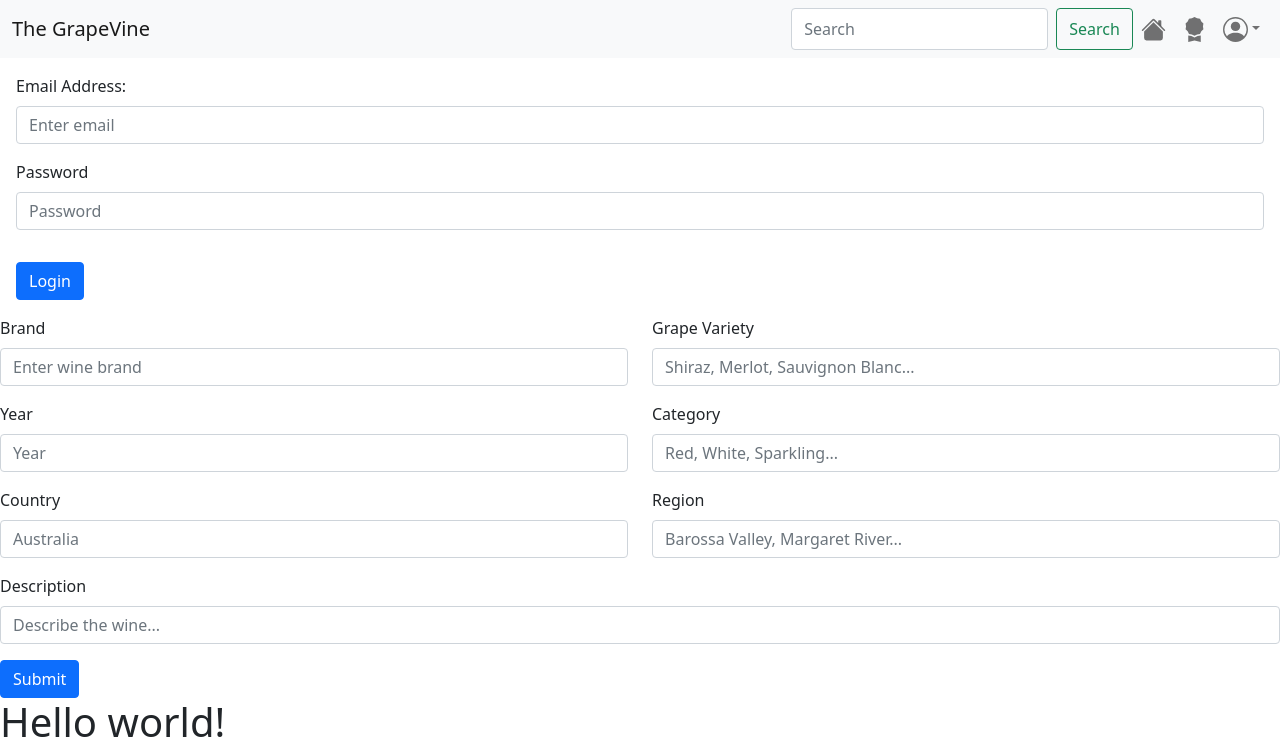
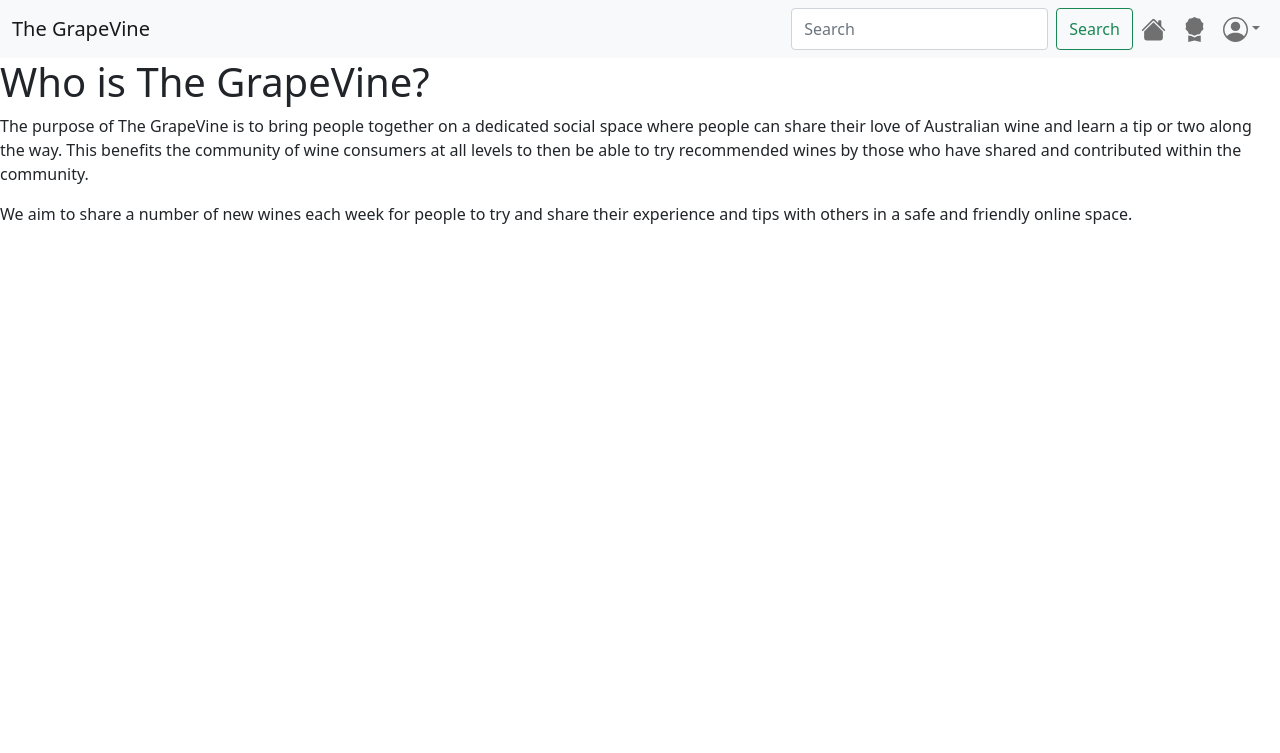
Before and after one commit to TheGrapeVineCo/client, a React (Create React App) app: page /about in a window 1280 px wide. Shown: the top 753 px of the page. Built offline with nearby package versions, Linux system fonts and the light colour scheme.

Commit message:
sets up routing, including page not found, about and redirects login to wineListing page once successfully logged-in

```diff
--- a/package.json
+++ b/package.json
@@ -11,6 +11,7 @@
     "react": "^18.2.0",
     "react-bootstrap": "^2.4.0",
     "react-dom": "^18.2.0",
+    "react-router-dom": "^6.3.0",
     "react-scripts": "5.0.1",
     "web-vitals": "^2.1.4"
   },
--- a/src/App.js
+++ b/src/App.js
@@ -3,8 +3,17 @@ import "bootstrap/dist/css/bootstrap.min.css";
 import Navigation from "./components/Navigation";
 import LoginForm from "./components/LoginForm";
 import WineListings from "./components/WineListings";
-import NewWineForm from "./components/NewWineForm";
+// import NewWineForm from "./components/NewWineForm";
+import Ratings from "./components/Ratings";
 import initialWineListings from "./data/wine-listings.json";
+import {
+  BrowserRouter as Router,
+  Navigate,
+  Route,
+  Routes,
+} from "react-router-dom";
+import About from "./components/About";
+import NotFound from "./components/NotFound";
 
 function App() {
   // set loggedin user to empty string meaning no user is logged in
@@ -16,27 +25,27 @@ function App() {
   };
 
   // adds new wine listing to list of wine listings
-  const addNewWineListing = ({
-    brand,
-    grape_variety,
-    year,
-    category,
-    country,
-    region,
-    description,
-  }) => {
-    const newListing = {
-      brand: brand,
-      grape_variety: grape_variety,
-      year: year,
-      category: category,
-      country: country,
-      region: region,
-      description: description,
-      id: wineListings[0].id + 1,
-    };
-    setWineListings((wineListings) => [newListing, ...wineListings]);
-  };
+  // const addNewWineListing = ({
+  //   brand,
+  //   grape_variety,
+  //   year,
+  //   category,
+  //   country,
+  //   region,
+  //   description,
+  // }) => {
+  //   const newListing = {
+  //     brand: brand,
+  //     grape_variety: grape_variety,
+  //     year: year,
+  //     category: category,
+  //     country: country,
+  //     region: region,
+  //     description: description,
+  //     id: wineListings[0].id + 1,
+  //   };
+  //   setWineListings((wineListings) => [newListing, ...wineListings]);
+  // };
 
   useEffect(() => {
     setWineListings(initialWineListings);
@@ -44,16 +53,34 @@ function App() {
 
   return (
     <div className="App">
-      <header className="App-header">
-        <Navigation loggedInUser={loggedInUser} activateUser={activateUser} />
+      {/* When no user signed in, render loginForm */}
+      {/* {!loggedInUser && <LoginForm activateUser={activateUser} />} */}
 
-        {/* When no user signed in, render loginForm */}
-        {!loggedInUser && <LoginForm activateUser={activateUser} />}
+      {/* Need to include logic for only admin to have access to NewWineForm */}
+      {/* <NewWineForm addNewWineListing={addNewWineListing} /> */}
+      {/* <WineListings wineListings={wineListings} /> */}
 
-        {/* Need to include logic for only admin to have access to NewWineForm */}
-        <NewWineForm addNewWineListing={addNewWineListing} />
-        <WineListings wineListings={wineListings} />
-      </header>
+      {/* provides SPA routing in FE */}
+      <Router>
+        <header className="App-header">
+          <Navigation loggedInUser={loggedInUser} activateUser={activateUser} />
+        </header>
+        <Routes>
+          <Route path="/" element={<Navigate to="wineListings" replace />} />
+          <Route
+            path="wineListings"
+            element={<WineListings wineListings={wineListings} />}
+          />
+          <Route path="about" element={<About />} />
+          {/* When no user signed in, render loginForm */}
+          <Route
+            path="login"
+            element={<LoginForm activateUser={activateUser} />}
+          />
+          <Route path="ratings" element={<Ratings />} />
+          <Route path="*" element={<NotFound />} />
+        </Routes>
+      </Router>
     </div>
   );
 }
--- /dev/null
+++ b/src/components/About.js
@@ -0,0 +1,22 @@
+const About = () => {
+  return (
+    <>
+      <h1>Who is The GrapeVine?</h1>
+      <p>
+        The purpose of The GrapeVine is to bring people together on a dedicated
+        social space where people can share their love of Australian wine and
+        learn a tip or two along the way. This benefits the community of wine
+        consumers at all levels to then be able to try recommended wines by
+        those who have shared and contributed within the community.
+      </p>
+
+      <p>
+        We aim to share a number of new wines each week for people to try and
+        share their experience and tips with others in a safe and friendly
+        online space.
+      </p>
+    </>
+  );
+};
+
+export default About;
--- a/src/components/LoginForm.js
+++ b/src/components/LoginForm.js
@@ -1,8 +1,17 @@
 import { useState } from "react";
 import Button from "react-bootstrap/Button";
 import Form from "react-bootstrap/Form";
+import { useNavigate } from "react-router-dom";
 
 function LoginForm({ activateUser }) {
+  const navigate = useNavigate();
+
+  // upon successful sign-in, user is directed to wineListings
+  const login = (e) => {
+    e.preventDefault();
+    navigate("/wineListings");
+  };
+
   // creates initial form data as clean fields
   const initialFormData = {
     email: "",
@@ -49,7 +58,7 @@ function LoginForm({ activateUser }) {
           onChange={handleFormData}
         />
       </Form.Group>
-      <Button className="m-3" variant="primary" type="submit">
+      <Button className="m-3" variant="primary" type="submit" onClick={login}>
         Login
       </Button>
     </Form>
--- a/src/components/Navigation.js
+++ b/src/components/Navigation.js
@@ -4,16 +4,24 @@ import Form from "react-bootstrap/Form";
 import Nav from "react-bootstrap/Nav";
 import Navbar from "react-bootstrap/Navbar";
 import NavDropdown from "react-bootstrap/NavDropdown";
+import { Link, useNavigate } from "react-router-dom";
 
 const Navigation = ({ loggedInUser, activateUser }) => {
+  const navigate = useNavigate();
+
+  // performs logout function by clearing the loggedin user and redirects to home page
   const logout = (e) => {
     e.preventDefault();
     activateUser("");
+    navigate("/wineListings");
   };
+
   return (
     <Navbar bg="light" expand="lg">
       <Container fluid>
-        <Navbar.Brand href="/">The GrapeVine</Navbar.Brand>
+        <Navbar.Brand as={Link} to="/wineListings">
+          The GrapeVine
+        </Navbar.Brand>
         <Navbar.Toggle aria-controls="navbarScroll" />
         <Navbar.Collapse id="navbarScroll">
           <Nav
@@ -30,7 +38,7 @@ const Navigation = ({ loggedInUser, activateUser }) => {
               />
               <Button variant="outline-success">Search</Button>
             </Form>
-            <Nav.Link href="/">
+            <Nav.Link as={Link} to="/wineListings">
               <svg
                 xmlns="http://www.w3.org/2000/svg"
                 width="25"
@@ -49,7 +57,7 @@ const Navigation = ({ loggedInUser, activateUser }) => {
                 />
               </svg>
             </Nav.Link>
-            <Nav.Link href="/">
+            <Nav.Link as={Link} to="/ratings">
               <svg
                 xmlns="http://www.w3.org/2000/svg"
                 width="25"
@@ -83,19 +91,39 @@ const Navigation = ({ loggedInUser, activateUser }) => {
             >
               {loggedInUser ? (
                 <>
-                  <NavDropdown.Item href="/">My Wines</NavDropdown.Item>
-                  <NavDropdown.Item href="/" onClick={logout}>
+                  <NavDropdown.Item as={Link} to="/about">
+                    About
+                  </NavDropdown.Item>
+                  <NavDropdown.Item as={Link} to="/myWines">
+                    My Wines
+                  </NavDropdown.Item>
+                  <NavDropdown.Item
+                    as={Link}
+                    to="/wineListings"
+                    onClick={logout}
+                  >
                     Logout
                   </NavDropdown.Item>
                   <NavDropdown.Divider />
-                  <NavDropdown.Item href="/">Contact Us</NavDropdown.Item>
+                  <NavDropdown.Item as={Link} to="/contact">
+                    Contact Us
+                  </NavDropdown.Item>
                 </>
               ) : (
                 <>
-                  <NavDropdown.Item href="/">Login</NavDropdown.Item>
-                  <NavDropdown.Item href="/">Sign-up</NavDropdown.Item>
+                  <NavDropdown.Item as={Link} to="/about">
+                    About
+                  </NavDropdown.Item>
+                  <NavDropdown.Item as={Link} to="/login">
+                    Login
+                  </NavDropdown.Item>
+                  <NavDropdown.Item as={Link} to="/signup">
+                    Sign-up
+                  </NavDropdown.Item>
                   <NavDropdown.Divider />
-                  <NavDropdown.Item href="/">Contact Us</NavDropdown.Item>
+                  <NavDropdown.Item as={Link} to="/contact">
+                    Contact Us
+                  </NavDropdown.Item>
                 </>
               )}
             </NavDropdown>
--- /dev/null
+++ b/src/components/NotFound.js
@@ -0,0 +1,10 @@
+const NotFound = () => {
+  return (
+    <>
+      <h1>404</h1>
+      <h3>Uh oh! Page not found!</h3>
+    </>
+  );
+};
+
+export default NotFound;
--- /dev/null
+++ b/src/components/Ratings.js
@@ -0,0 +1,9 @@
+const Ratings = () => {
+  return (
+    <>
+      <h1>Wine Ratings Data Will Go Here</h1>
+    </>
+  );
+};
+
+export default Ratings;
```
Also changed, not shown: 1 other file (tests, documents, lock files or other folders).
